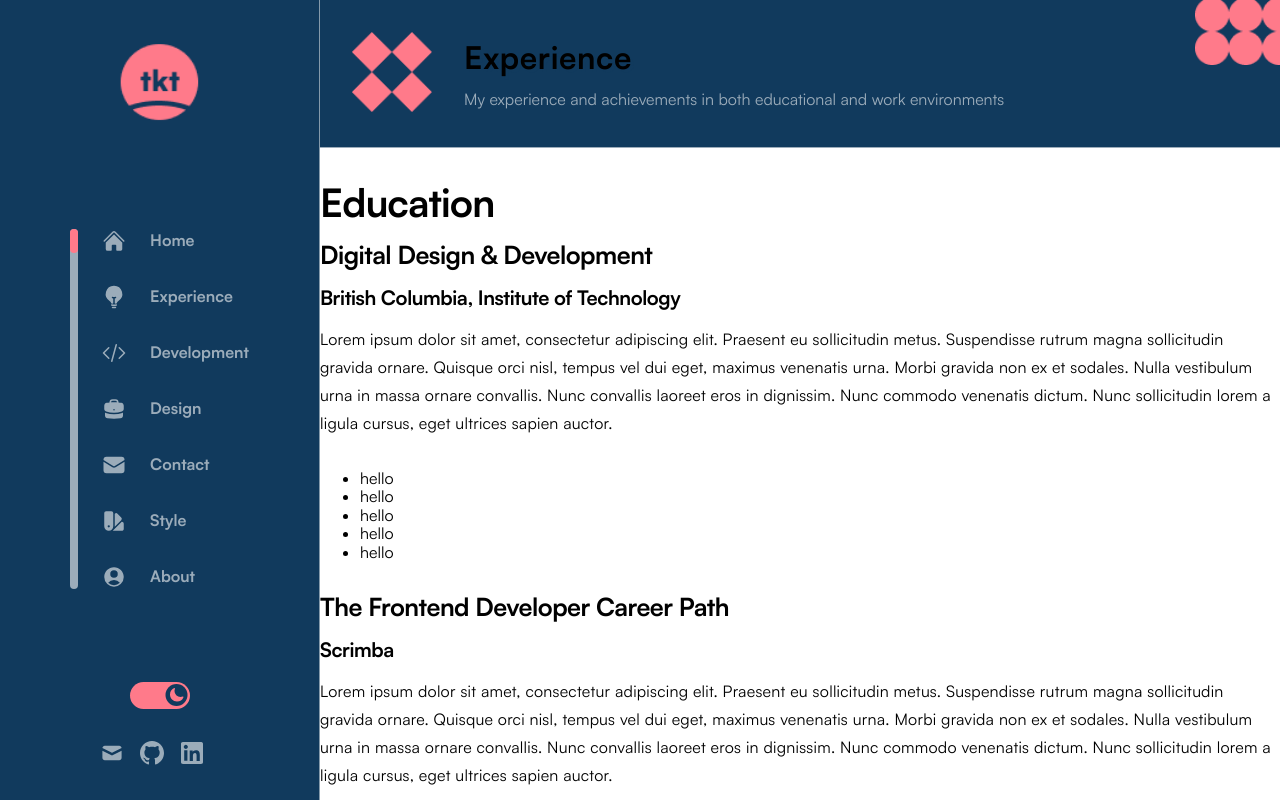
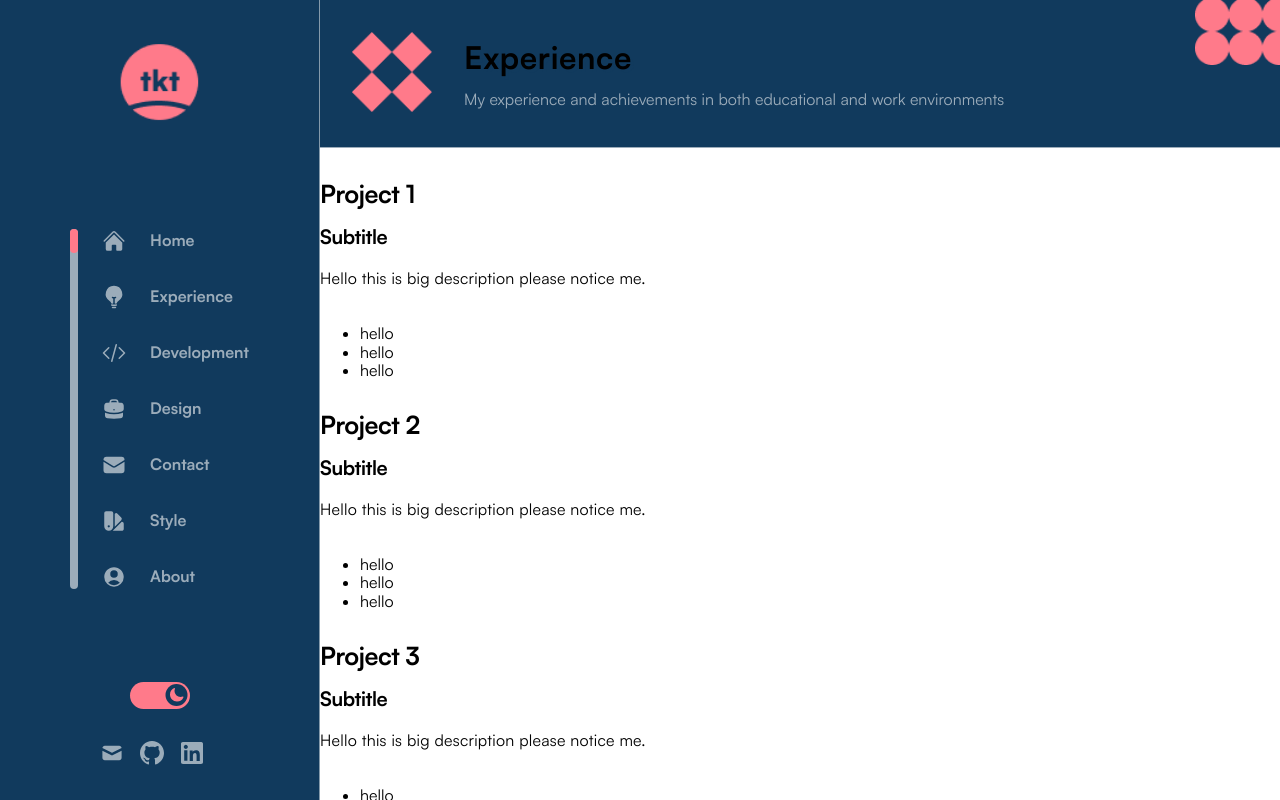
Before and after one commit to takuyadev/takuyadev-portfolio-2023, a Next.js app: page /experience in a window 1280 px wide. Built offline with nearby package versions, Linux system fonts and the light colour scheme.

Commit message:
Initialized api routes / static site generation

```diff
--- /dev/null
+++ b/components/atoms/List.js
@@ -0,0 +1,22 @@
+// Packages
+import { forwardRef } from "react"
+import styled from "styled-components"
+
+// Styled Components
+const ListContainer = styled.ul``
+
+const Item = styled.li``
+
+const List = forwardRef(({ data }, ref) => (
+   <ListContainer>
+      {data.map((item, i) => (
+         <Item key={i} >
+            {item}
+         </Item>
+      ))}
+   </ListContainer>
+))
+
+List.displayName = "List"
+
+export default List
--- a/components/atoms/cards/ImageCard.js
+++ b/components/atoms/cards/ImageCard.js
@@ -1,7 +1,6 @@
 // Packages
 import { forwardRef } from "react"
 import styled from "styled-components"
-import PrimaryBtn from "@/atoms/buttons/PrimaryBtn"
 
 // Styled Components
 const Figure = styled.figure`
--- /dev/null
+++ b/components/molecules/ArticleCard.js
@@ -0,0 +1,37 @@
+// Packages
+import { forwardRef } from "react";
+import styled from "styled-components";
+
+// Components
+import Heading2 from "@/atoms/text/Heading2";
+import Subtitle from "@/atoms/text/Subtitle";
+import Paragraph from "@/atoms/text/Paragraph";
+import List from "@/atoms/List";
+
+// Styled Components
+const Article = styled.section`
+  display: flex;
+  flex-direction: column;
+  gap: 1em;
+`
+
+// Component
+const Gallery = forwardRef(({ title, subtitle, description, list }, ref) => (
+   <Article ref={ref}>
+      <Heading2>
+         {title}
+      </Heading2>
+      <Subtitle>
+         {subtitle}
+      </Subtitle>
+      <Paragraph>
+         {description}
+      </Paragraph>
+      <List data={list} />
+   </Article>
+))
+
+// Settings & Exports
+Gallery.displayName = ''
+
+export default Gallery
--- a/components/molecules/IconLinks.js
+++ b/components/molecules/IconLinks.js
@@ -8,11 +8,13 @@ import MailIcon from "components/atoms/icons/MailIcon";
 import LinkedInIcon from "components/atoms/icons/LinkedInIcon";
 import EasterIcon from "components/atoms/icons/EasterIcon";
 
+// Styled Components
 const IconLinksEl = styled.nav`
     display: flex;
     gap: 1em;
 `
 
+// Component
 function IconLinks() {
     return (
         <IconLinksEl>
--- /dev/null
+++ b/components/organisms/experience/Gallery.js
@@ -0,0 +1,39 @@
+// Packages
+import { forwardRef } from "react";
+import styled from "styled-components";
+
+// Components
+import ArticleCard from "@/molecules/ArticleCard";
+
+// Animations
+import {
+   staggerAnimation,
+   staggerItem,
+} from "@/modules/config/animation/staggerFade"
+
+// Styled Components
+const Section = styled.article`
+  display: flex;
+  flex-direction: column;
+  gap: 1em;
+`
+
+// Component
+const ArticleCards = forwardRef(({ data }, ref) => (
+   <Section>
+      {data.map((item, i) => (
+         <ArticleCard
+            key={i}
+            title={item.title}
+            subtitle={item.subtitle}
+            description={item.description}
+            list={item.list}
+         />
+      ))}
+   </Section>
+))
+
+// Settings & Exports
+ArticleCards.displayName = 'Article'
+
+export default ArticleCards
--- a/jsconfig.json
+++ b/jsconfig.json
@@ -6,6 +6,7 @@
       "@/atoms/*": ["components/atoms/*"],
       "@/molecules/*": ["components/molecules/*"],
       "@/organisms/*": ["components/organisms/*"],
+      "@/data/*": ["data/*"],
       "@/utils/*": ["modules/utils/*"],
       "@/modules/*": ["modules/*"],
       "@/config/*": ["modules/config/*"],
--- a/package.json
+++ b/package.json
@@ -10,6 +10,8 @@
   },
   "dependencies": {
     "@heroicons/react": "^2.0.11",
+    "axios": "^1.1.3",
+    "dotenv": "^16.0.3",
     "framer-motion": "^7.5.3",
     "next": "12.3.1",
     "react": "18.2.0",
--- /dev/null
+++ b/pages/api/experience.js
@@ -0,0 +1,38 @@
+export default function handler(req, res) {
+   res.status(200).json(
+      {
+         data: [
+            {
+               title: "Project 1",
+               subtitle: "Subtitle",
+               description: "Hello this is big description please notice me.",
+               list: [
+                  "hello",
+                  "hello",
+                  "hello",
+               ]
+            },
+            {
+               title: "Project 2",
+               subtitle: "Subtitle",
+               description: "Hello this is big description please notice me.",
+               list: [
+                  "hello",
+                  "hello",
+                  "hello",
+               ]
+            },
+            {
+               title: "Project 3",
+               subtitle: "Subtitle",
+               description: "Hello this is big description please notice me.",
+               list: [
+                  "hello",
+                  "hello",
+                  "hello",
+               ]
+            }
+         ]
+      }
+   )
+}
--- a/pages/api/hello.js
+++ /dev/null
@@ -1,5 +0,0 @@
-// Next.js API route support: https://nextjs.org/docs/api-routes/introduction
-
-export default function handler(req, res) {
-  res.status(200).json({ name: 'John Doe' })
-}
--- a/pages/experience.jsx
+++ b/pages/experience.jsx
@@ -1,130 +1,31 @@
 // Packages
-import styled from "styled-components"
+import axios from "axios"
 
 // Components
 import PageHeader from "@/organisms/general/PageHeader"
-import Heading from "@/atoms/text/Heading"
-import Heading2 from "@/atoms/text/Heading2"
-import Subtitle from "@/atoms/text/Subtitle"
-import Paragraph from "@/atoms/text/Paragraph"
+import ArticleCards from "@/organisms/experience/Gallery"
 
-// Animations
-import {
-  staggerAnimation,
-  staggerItem,
-} from "@/modules/config/animation/staggerFade"
-
-const Article = styled.article`
-  display: flex;
-  flex-direction: column;
-  gap: 1em;
-`
-
-const Section = styled.section`
-  display: flex;
-  flex-direction: column;
-  gap: 1em;
-`
-const List = styled.ul``
-
-const Item = styled.li``
-
-function Experience() {
+function Experience({ data }) {
   return (
     <>
       <PageHeader
         title="Experience"
         subtitle="My experience and achievements in both educational and work environments"
       />
-      <Article>
-        <Heading>Education</Heading>
-        <Section>
-          <Heading2>Digital Design & Development</Heading2>
-          <Subtitle>British Columbia, Institute of Technology</Subtitle>
-          <Paragraph>
-            Lorem ipsum dolor sit amet, consectetur adipiscing elit. Praesent eu
-            sollicitudin metus. Suspendisse rutrum magna sollicitudin gravida
-            ornare. Quisque orci nisl, tempus vel dui eget, maximus venenatis
-            urna. Morbi gravida non ex et sodales. Nulla vestibulum urna in
-            massa ornare convallis. Nunc convallis laoreet eros in dignissim.
-            Nunc commodo venenatis dictum. Nunc sollicitudin lorem a ligula
-            cursus, eget ultrices sapien auctor.
-          </Paragraph>
-          <List>
-            <Item>hello</Item>
-            <Item>hello</Item>
-            <Item>hello</Item>
-            <Item>hello</Item>
-            <Item>hello</Item>
-          </List>
-        </Section>{" "}
-        <Section>
-          <Heading2>The Frontend Developer Career Path</Heading2>
-          <Subtitle>Scrimba</Subtitle>
-          <Paragraph>
-            Lorem ipsum dolor sit amet, consectetur adipiscing elit. Praesent eu
-            sollicitudin metus. Suspendisse rutrum magna sollicitudin gravida
-            ornare. Quisque orci nisl, tempus vel dui eget, maximus venenatis
-            urna. Morbi gravida non ex et sodales. Nulla vestibulum urna in
-            massa ornare convallis. Nunc convallis laoreet eros in dignissim.
-            Nunc commodo venenatis dictum. Nunc sollicitudin lorem a ligula
-            cursus, eget ultrices sapien auctor.
-          </Paragraph>
-          <List>
-            <Item>hello</Item>
-            <Item>hello</Item>
-            <Item>hello</Item>
-            <Item>hello</Item>
-            <Item>hello</Item>
-          </List>
-        </Section>
-      </Article>
-      <Article>
-        <Heading>Work</Heading>
-        <Section>
-          <Heading2>ScopeX</Heading2>
-          <Subtitle>British Columbia, Institute of Technology</Subtitle>
-
-          <Paragraph>
-            Lorem ipsum dolor sit amet, consectetur adipiscing elit. Praesent eu
-            sollicitudin metus. Suspendisse rutrum magna sollicitudin gravida
-            ornare. Quisque orci nisl, tempus vel dui eget, maximus venenatis
-            urna. Morbi gravida non ex et sodales. Nulla vestibulum urna in
-            massa ornare convallis. Nunc convallis laoreet eros in dignissim.
-            Nunc commodo venenatis dictum. Nunc sollicitudin lorem a ligula
-            cursus, eget ultrices sapien auctor.
-          </Paragraph>
-          <List>
-            <Item>hello</Item>
-            <Item>hello</Item>
-            <Item>hello</Item>
-            <Item>hello</Item>
-            <Item>hello</Item>
-          </List>
-        </Section>{" "}
-        <Section>
-          <Heading2>Visionary Productions</Heading2>
-          <Subtitle>British Columbia, Institute of Technology</Subtitle>
-          <Paragraph>
-            Lorem ipsum dolor sit amet, consectetur adipiscing elit. Praesent eu
-            sollicitudin metus. Suspendisse rutrum magna sollicitudin gravida
-            ornare. Quisque orci nisl, tempus vel dui eget, maximus venenatis
-            urna. Morbi gravida non ex et sodales. Nulla vestibulum urna in
-            massa ornare convallis. Nunc convallis laoreet eros in dignissim.
-            Nunc commodo venenatis dictum. Nunc sollicitudin lorem a ligula
-            cursus, eget ultrices sapien auctor.
-          </Paragraph>
-          <List>
-            <Item>hello</Item>
-            <Item>hello</Item>
-            <Item>hello</Item>
-            <Item>hello</Item>
-            <Item>hello</Item>
-          </List>
-        </Section>
-      </Article>
+      <ArticleCards data={data} />
     </>
   )
 }
 
+// Static Site Generation
+export async function getStaticProps() {
+  const { data } = await axios.get(`http://localhost:3000/api/experience`)
+
+  return {
+    props: {
+      data: data.data,
+    },
+  }
+}
+
 export default Experience
```
Also changed, not shown: 2 other files (tests, documents, lock files or other folders).
